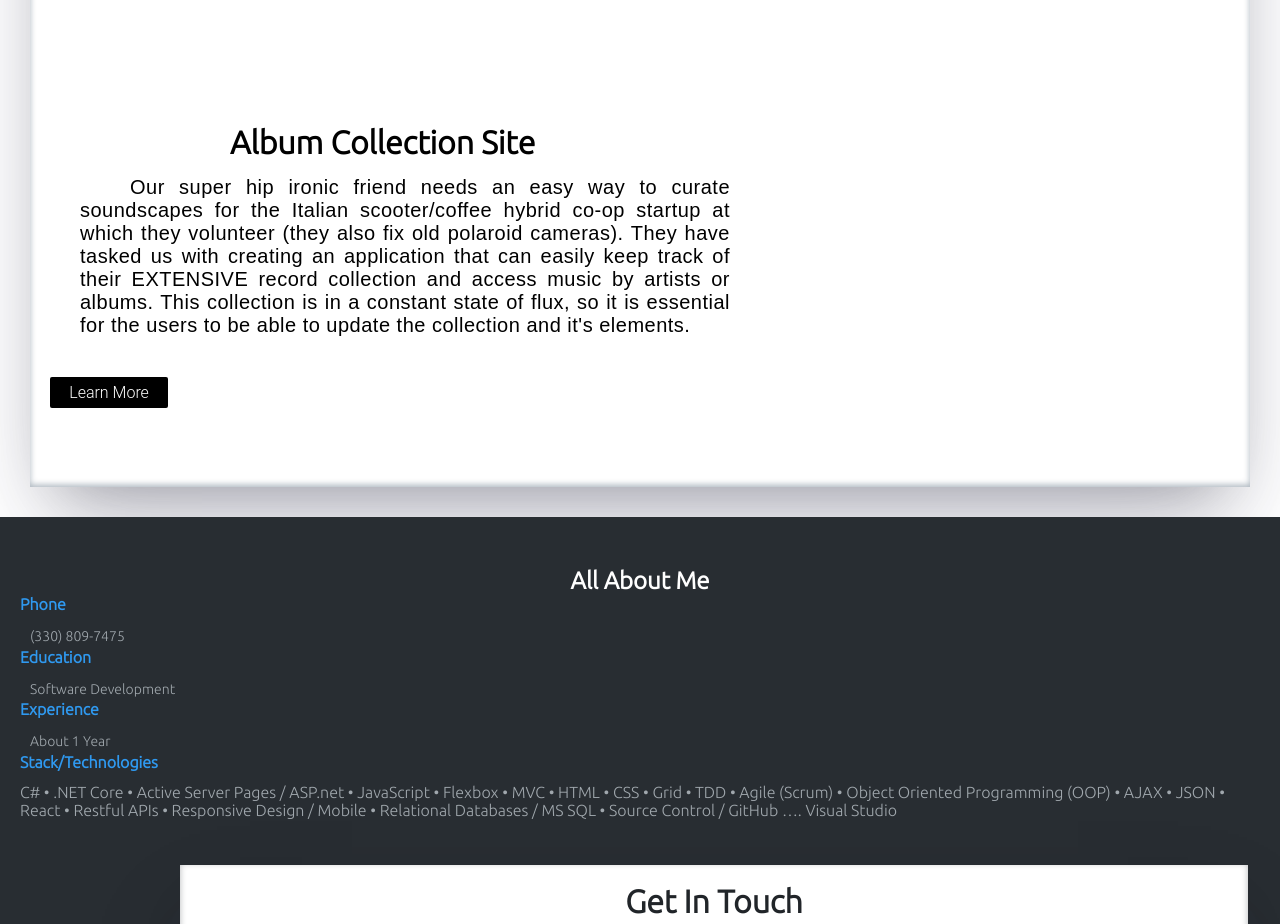
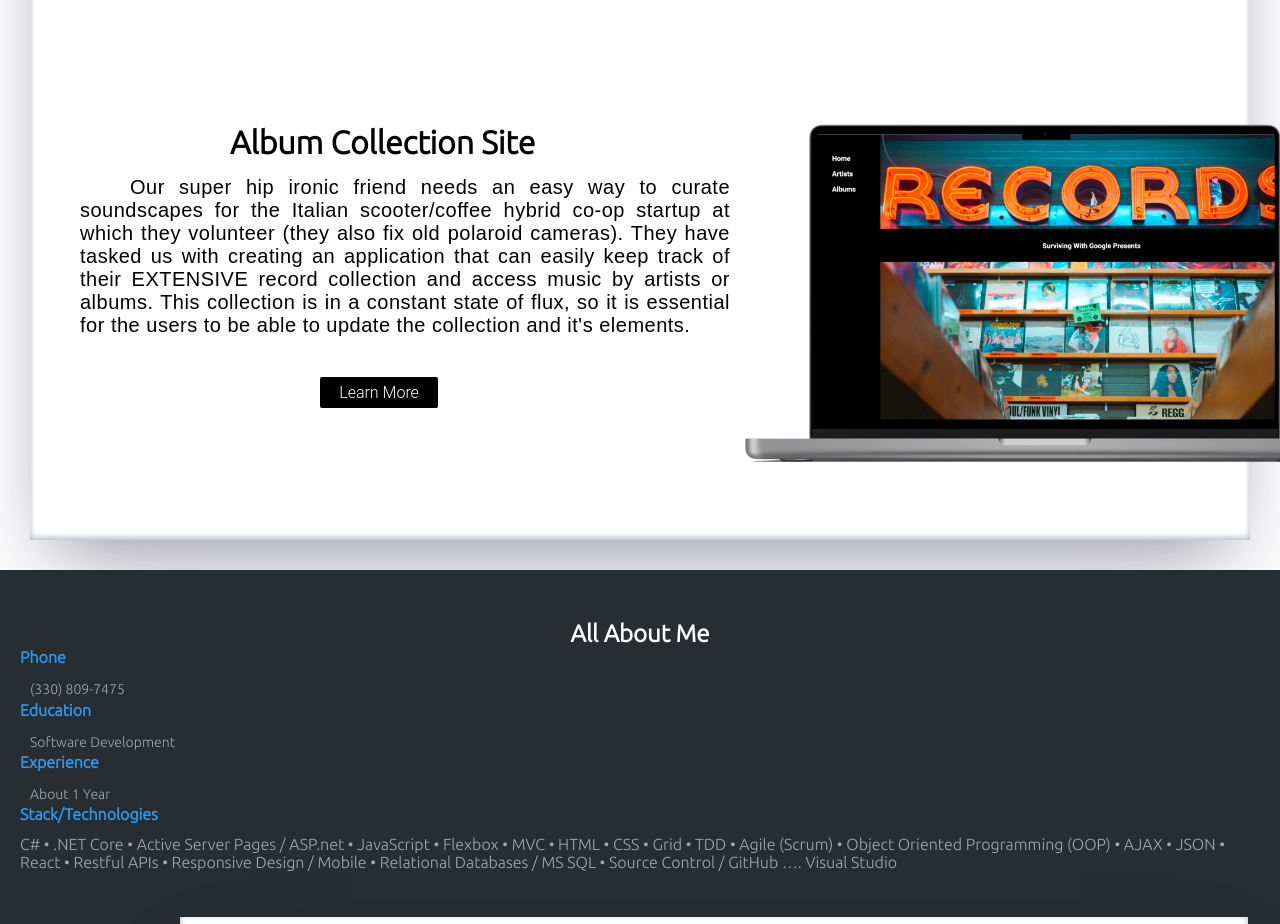
Before and after one commit to Yourconnect/Yourconnect.github.io, a plain HTML site: page index.html in a window 1280 px wide. Shown: the part 1980-2904 px from the top of the page. Drawn offline with Linux system fonts and the light colour scheme.

Commit message:
album mockup added

```diff
--- a/index.html
+++ b/index.html
@@ -65,11 +65,11 @@
                     <h1 id="reviewH13">Album Collection Site</h1>
                     <p id="reviewDescription3">Our super hip ironic friend needs an easy way to curate soundscapes for the Italian scooter/coffee hybrid co-op startup at which they volunteer (they also fix old polaroid cameras).
                         They have tasked us with creating an application that can easily keep track of their EXTENSIVE record collection and access music by artists or albums. This collection is in a constant state of flux, so it is essential for the users to be able to update the collection and it's elements.</p>
-                    <a href="https://github.com/2021-Fall-Cohort/m5-album-collection-surviving-with-google/blob/75ec38df5dce26f7780a522d6cfccaa447b95cdd/README.md" target="_blank" class="learnMore">Learn More</a>
+                    <a href="https://github.com/2021-Fall-Cohort/m5-album-collection-surviving-with-google/blob/75ec38df5dce26f7780a522d6cfccaa447b95cdd/README.md" target="_blank" class="learnMore" id="learnMore3">Learn More</a>
                 </div>
-                    <div class="mockup">
-                        <img src="" alt="">
-                    </div>
+                <div class="mockup" id="albumMockup">
+                    <img src="img/New Macbook Pro Mockupalbum.png" alt="Laptop with album Site mockup">
+                </div>
                 </div>
             </div>
         </div>
--- a/style.css
+++ b/style.css
@@ -235,12 +235,19 @@ a.learnMore {
   color: #FFFFFF;
   background-color: black;
   text-align: center;
-  transition: all 0.2s;
 }
 
 a.learnMore:hover {
-  color: #000000;
-  background-color: #ffffff;
+  font-size: 20px;
+  transition: 0.2s;
+}
+
+#learnMore2 {
+  margin: 270px;
+}
+
+#learnMore3 {
+  margin-left: 270px;
 }
 
 #reviewBtn {
```
Also changed, not shown: img/New Macbook Pro Mockupalbum.png (added).
